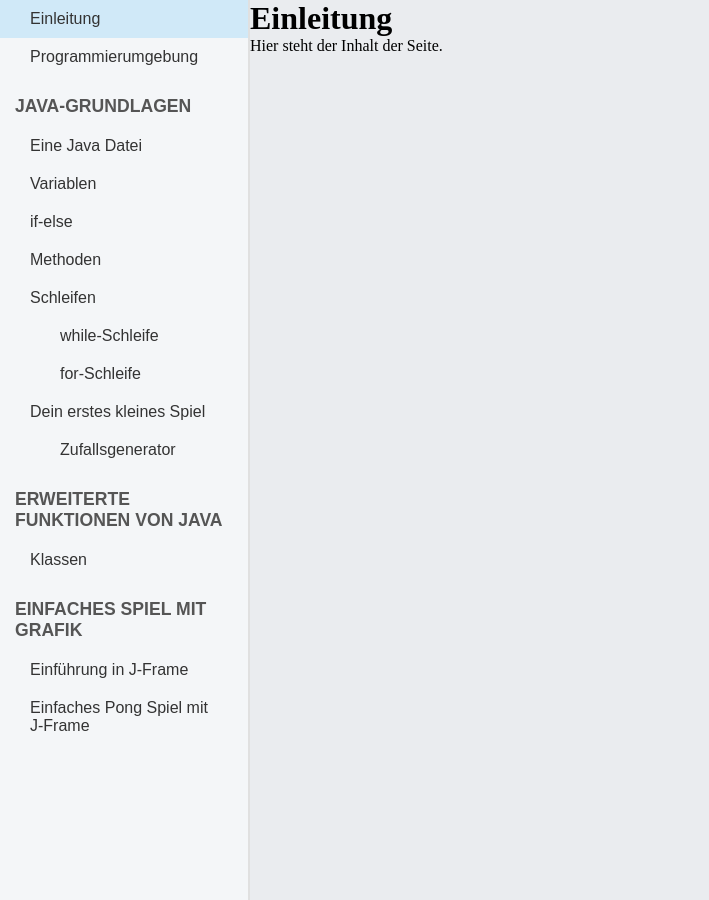
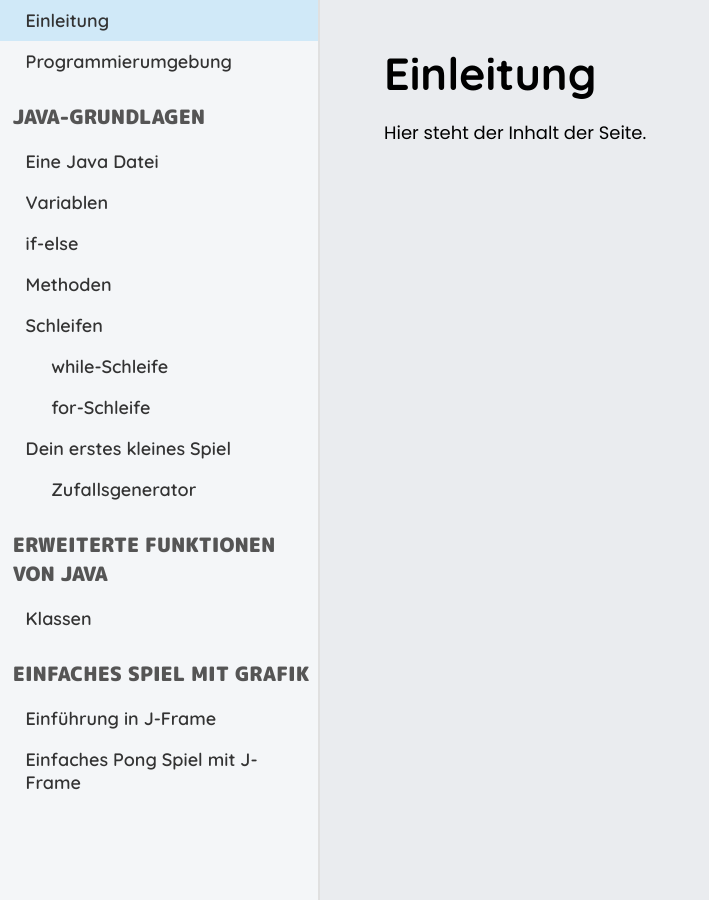
Before and after one commit to LG-KS-ProgrammierAG/lg-ks-programmierag.github.io, a Jekyll site: the page built from _java/einleitung.md, in a window 1280 px wide. Shown: the whole page, without its empty margins (0-709 px from the left). Built offline with Jekyll 4.4.1, drawn with Linux system fonts in a browser that asks for light colours.

Commit message:
redesign of navbar

```diff
--- /dev/null
+++ b/_sass/article.scss
@@ -0,0 +1,29 @@
+.article-content {
+    // positioning
+    position: absolute;
+    top: 0;
+    left: 25vw;
+    width: calc(100vw - 25vw);
+    height: 100vh;
+    overflow-y: scroll;
+
+    // displaying of content
+    padding: 0 5vw;
+    display: flex;
+    flex-direction: column;
+
+    // fonts
+    font-family: "Poppins", sans-serif;
+    font-weight: 400;
+    font-style: normal;
+    font-size: 2vh;
+
+    h1 {
+        font-family: "Quicksand", san-serif;
+        font-weight: 700;
+        font-style: normal;
+        font-size: 5vh;
+        margin-top: 5vh;
+        margin-bottom: 2vh;
+    }
+}
--- a/_sass/navbar.scss
+++ b/_sass/navbar.scss
@@ -3,12 +3,18 @@
     position: absolute;
     top: 0;
     left: 0;
+    width: 25vw;
+    height: 100vh;
+    overflow-y: scroll;
 
-    width: 250px;
     background-color: #f4f6f8;
+
     color: #333;
-    font-family: Arial, sans-serif;
-    height: 100vh;
+    font-family: "Quicksand", sans-serif;
+    font-weight: 600;
+    font-style: normal;
+    font-size: 2vh;
+
     display: flex;
     flex-direction: column;
     border-right: 2px solid #e0e0e0;
@@ -17,14 +23,18 @@
         font-size: 1.1em;
         color: #555;
         margin: 20px 0 10px;
-        padding-left: 15px;
-        font-weight: 600;
+        padding-left: 1vw;
+
+        font-family: "M PLUS Rounded 1c", sans-serif;
+        font-weight: 900;
+        font-style: normal;
         text-transform: uppercase;
+        cursor: default;
     }
 
     .nav-link {
         color: #333;
-        padding: 10px 30px;
+        padding: 1vh 2vw;
         text-decoration: none;
         font-size: 1em;
         display: flex;
@@ -45,6 +55,6 @@
 
     // subpages
     .subpage.nav-link {
-        padding-left: 60px;
+        padding-left: 4vw;
     }
 }
--- a/assets/css/index.scss
+++ b/assets/css/index.scss
@@ -1,11 +1,5 @@
 ---
 ---
-body {
-
-}
-
-
-
 header {
     display: flex;
     flex-direction: column;
--- a/assets/css/styles.scss
+++ b/assets/css/styles.scss
@@ -3,6 +3,7 @@
 //@import "main";
 @import "fonts";
 @import "navbar";
+@import "article";
 
 * {
     margin: 0;
@@ -14,17 +15,3 @@ body {
     position: relative;
     background: #eaecef;
 }
-
-.article-content {
-    // positioning
-    position: absolute;
-    top: 0;
-    left: 250px;
-    width: calc(100vw - 250px);
-    height: 100vh;
-    overflow-y: scroll;
-
-    // displaying of content
-    display: flex;
-    flex-direction: column;
-}
```
Also changed, not shown: 2 other files.
